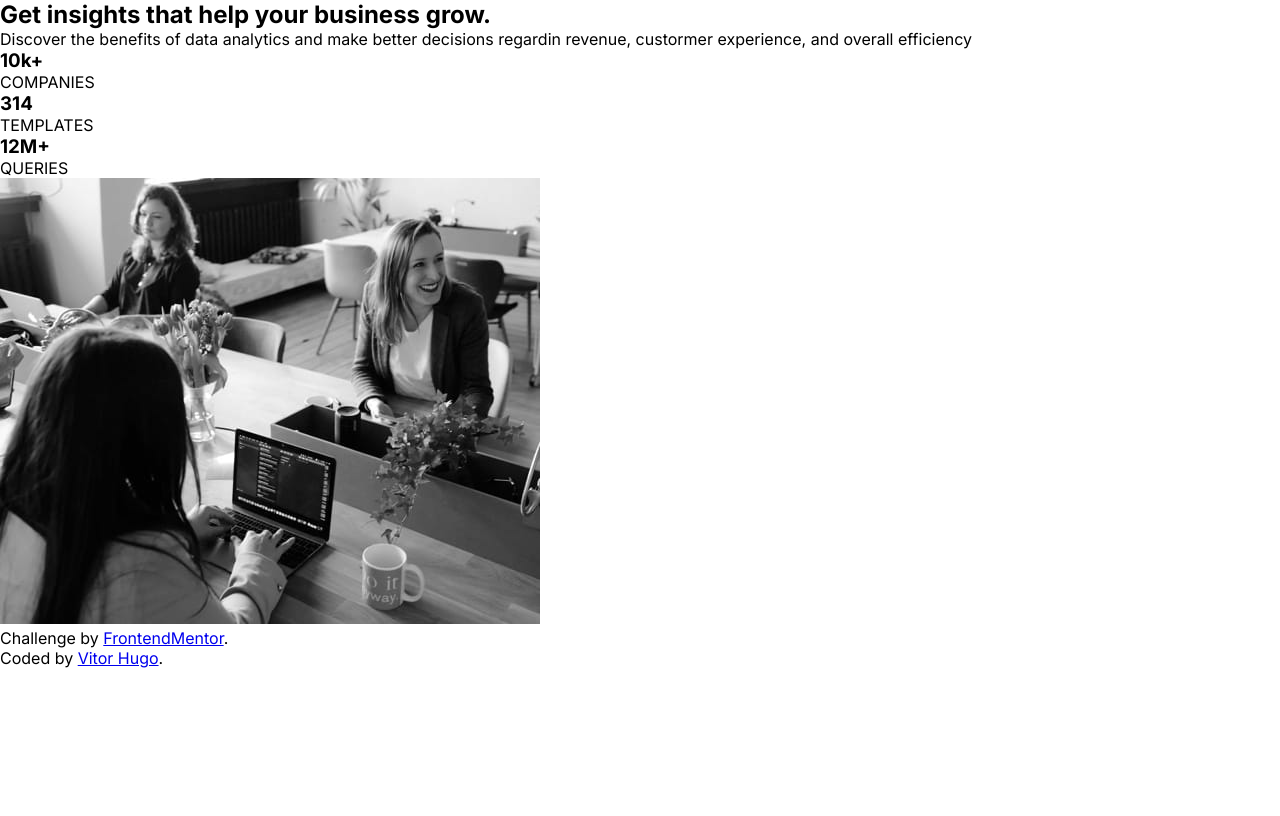
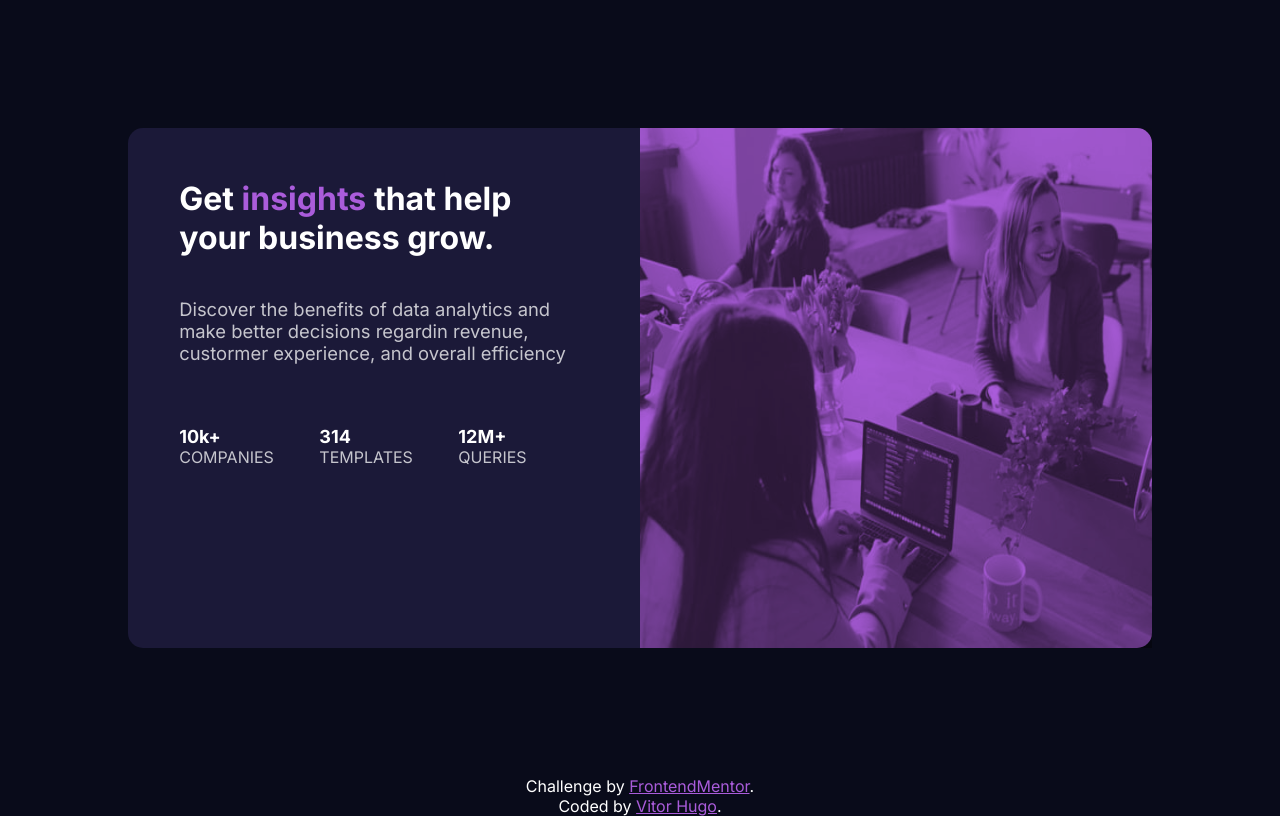
Before and after one commit to Vitor5782/Projeto-1-FrontEndMentor, a plain HTML site: page index.html in a window 1280 px wide. Drawn offline with Linux system fonts and the light colour scheme.

Commit message:
Finalizando e corringo erros

```diff
--- a/index.html
+++ b/index.html
@@ -12,15 +12,14 @@
     <link href="https://fonts.googleapis.com/css2?family=Inter:wght@400;700&family=Roboto+Mono:wght@500&display=swap"
         rel="stylesheet">
     <link rel="stylesheet" href="src/css/reset.css">
-    <link rel="stylesheet" href="src/css/cores.css">
-    <link rel="stylesheet" href="src/css/alinhandoElementos.css">
-    <link rel="stylesheet" href="src/css/images.css">
+    <link rel="stylesheet" href="src/css/style.css">
     <link rel="stylesheet" href="src/css/responsivo.css">
 </head>
 
 <body>
     <main>
         <section>
+            <div class="container">
                 <div class="container-textos">
                     <h1>Get <strong>insights</strong> that help your business grow.</h1>
                     <p>
@@ -30,26 +29,26 @@
                     <div class="alinhando-ul">
                         <ul>
                             <li>
-                            <h3>10k+</h3>
+                                <h2>10k+</h2>
                                 <span>COMPANIES</span>
                             </li>
                             <li>
-                            <h3>314</h3>
+                                <h2>314</h2>
                                 <span>TEMPLATES</span>
                             </li>
                             <li>
-                            <h3>12M+</h3>
+                                <h2>12M+</h2>
                                 <span>QUERIES</span>
                             </li>
                         </ul>
                     </div>
                 </div>
                 <div class="container-imagem">
-                <div class="cor-sobre-a-imagem"></div>
                     <picture>
                         <source srcset="src/images/image-header-mobile.jpg" media="(max-width:600px)">
                         <img src="src/images/image-header-desktop.jpg" alt="Grupo trabalhando com desenvolvimento">
                     </picture>
+                </div>
             </div>
         </section>
         <footer>
```
Lines whose indentation alone changed are shown as unchanged.
